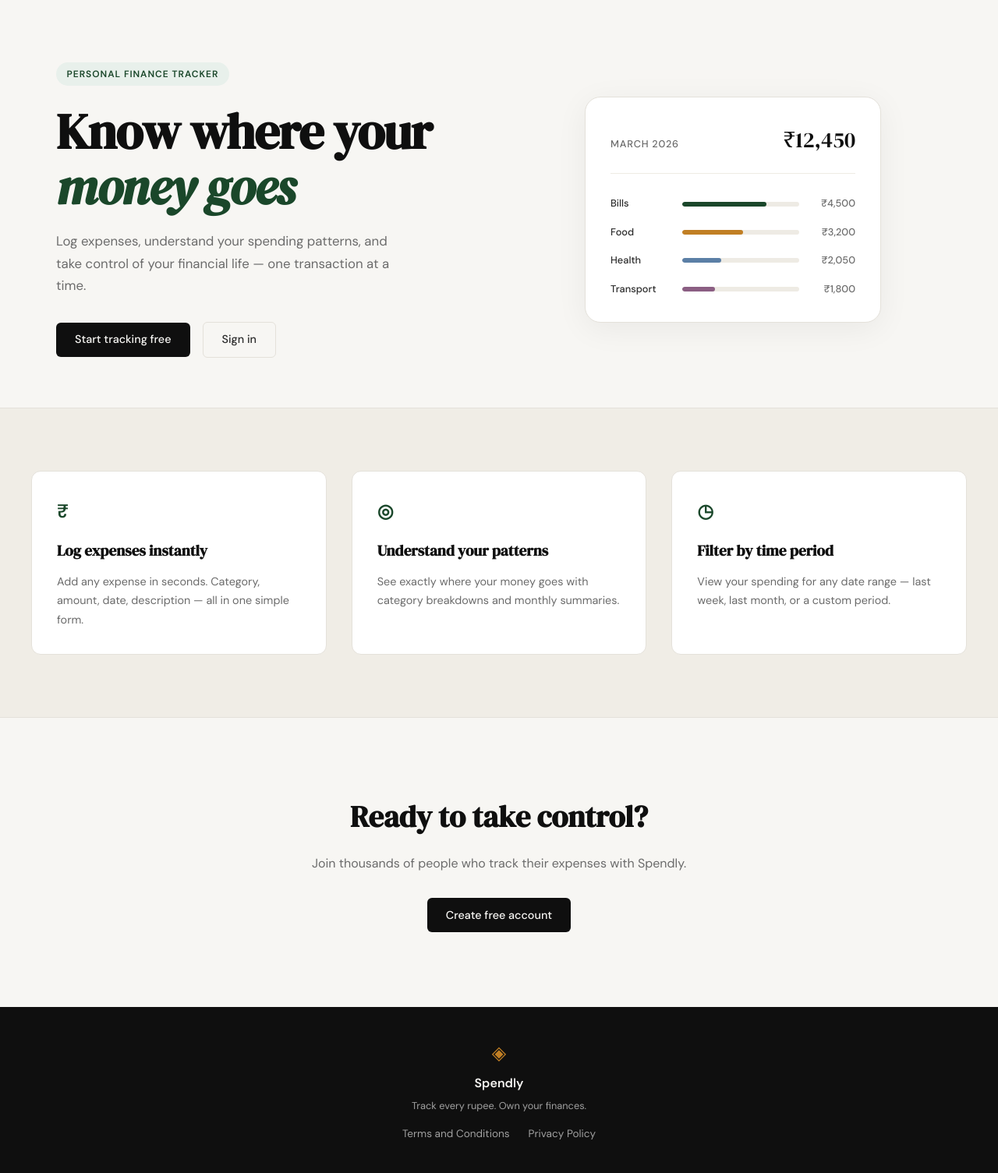
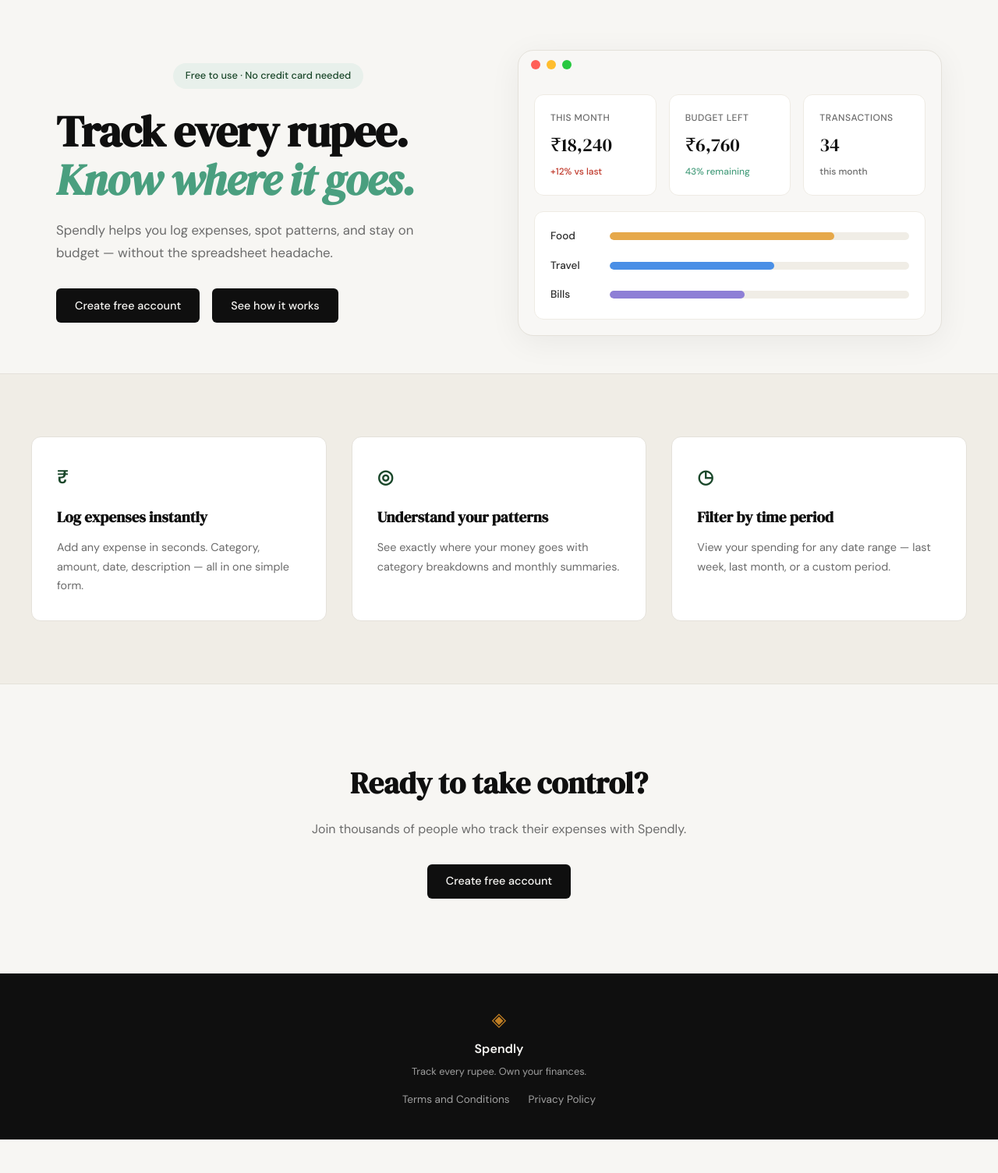
Before and after one commit to Harshdip05/built-spendly-using-claude-agenticoding-, a Flask app: page / in a window 1280 px wide. Shown: the part 61-1566 px from the top of the page at 78% size. After the commit the page ends 1523 px from the top, so only its background shows below. Run offline with Flask 3, Linux system fonts and the light colour scheme.

Commit message:
landing: redesign hero section to match mockup

```diff
--- a/static/css/style.css
+++ b/static/css/style.css
@@ -124,31 +124,34 @@ a { color: inherit; text-decoration: none; }
 /* ------------------------------------------------------------------ */
 
 .hero {
-    padding: 5rem 2rem 4rem;
+    padding: 4rem 2rem 3rem;
     display: grid;
     grid-template-columns: 1fr 1fr;
-    gap: 4rem;
+    gap: 3rem;
     align-items: center;
     max-width: var(--max-width);
     margin: 0 auto;
+}
+
+.hero-badge-wrapper {
+    display: flex;
+    justify-content: center;
+    margin-bottom: 1.5rem;
 }
 
 .hero-badge {
     display: inline-block;
     background: var(--accent-light);
     color: var(--accent);
-    font-size: 0.75rem;
-    font-weight: 600;
-    letter-spacing: 0.08em;
-    text-transform: uppercase;
-    padding: 0.35rem 0.85rem;
+    font-size: 0.8rem;
+    font-weight: 500;
+    padding: 0.4rem 1rem;
     border-radius: 999px;
-    margin-bottom: 1.5rem;
 }
 
 .hero-title {
     font-family: var(--font-display);
-    font-size: clamp(2.5rem, 5vw, 4rem);
+    font-size: clamp(2.5rem, 5vw, 3.5rem);
     line-height: 1.1;
     letter-spacing: -0.02em;
     color: var(--ink);
@@ -157,7 +160,7 @@ a { color: inherit; text-decoration: none; }
 
 .hero-title em {
     font-style: italic;
-    color: var(--accent);
+    color: #4a9f7f;
 }
 
 .hero-subtitle {
@@ -174,8 +177,25 @@ a { color: inherit; text-decoration: none; }
     align-items: center;
 }
 
+.btn-secondary {
+    display: inline-block;
+    background: var(--ink);
+    color: var(--paper);
+    padding: 0.65rem 1.5rem;
+    border-radius: var(--radius-sm);
+    font-family: var(--font-body);
+    font-size: 0.9rem;
+    font-weight: 500;
+    cursor: pointer;
+    border: none;
+    transition: background 0.2s;
+    text-decoration: none;
+}
+
+.btn-secondary:hover { background: #333; }
+
 /* ------------------------------------------------------------------ */
-/* Mock card (hero visual)                                             */
+/* Dashboard preview (hero visual)                                     */
 /* ------------------------------------------------------------------ */
 
 .hero-visual {
@@ -183,78 +203,119 @@ a { color: inherit; text-decoration: none; }
     justify-content: center;
 }
 
-.mock-card {
-    background: var(--paper-card);
+.app-window {
+    background: #f8f7f5;
     border: 1px solid var(--border);
     border-radius: var(--radius-lg);
-    padding: 2rem;
     width: 100%;
-    max-width: 380px;
+    max-width: 680px;
     box-shadow: 0 8px 40px rgba(0,0,0,0.06);
+    overflow: hidden;
 }
 
-.mock-card-header {
-    display: flex;
-    justify-content: space-between;
-    align-items: baseline;
-    margin-bottom: 1.75rem;
-    padding-bottom: 1.25rem;
-    border-bottom: 1px solid var(--border-soft);
+.window-header {
+    padding: 0.75rem 1rem;
+    background: transparent;
 }
 
-.mock-label {
-    font-size: 0.8rem;
+.window-controls {
+    display: flex;
+    gap: 0.5rem;
+}
+
+.window-control {
+    width: 12px;
+    height: 12px;
+    border-radius: 50%;
+}
+
+.window-control.red { background: #ff5f57; }
+.window-control.yellow { background: #ffbd2e; }
+.window-control.green { background: #28c840; }
+
+.window-content {
+    padding: 1.25rem;
+}
+
+.dashboard-cards {
+    display: grid;
+    grid-template-columns: repeat(3, 1fr);
+    gap: 1rem;
+    margin-bottom: 1.25rem;
+}
+
+.dash-card {
+    background: var(--paper-card);
+    border: 1px solid var(--border-soft);
+    border-radius: var(--radius-md);
+    padding: 1.25rem;
+    display: flex;
+    flex-direction: column;
+    gap: 0.35rem;
+}
+
+.dash-label {
+    font-size: 0.75rem;
     font-weight: 500;
     color: var(--ink-muted);
     text-transform: uppercase;
-    letter-spacing: 0.06em;
+    letter-spacing: 0.04em;
 }
 
-.mock-total {
+.dash-value {
     font-family: var(--font-display);
-    font-size: 1.75rem;
+    font-size: 1.5rem;
     color: var(--ink);
 }
 
-.mock-bars { display: flex; flex-direction: column; gap: 1rem; }
-
-.mock-bar-row {
-    display: grid;
-    grid-template-columns: 80px 1fr 60px;
-    align-items: center;
-    gap: 0.75rem;
+.dash-change {
+    font-size: 0.75rem;
+    font-weight: 500;
 }
 
-.mock-cat {
-    font-size: 0.8rem;
+.dash-change.positive { color: #c0392b; }
+.dash-change.negative { color: #4a9f7f; }
+.dash-change.neutral { color: var(--ink-muted); }
+
+.dashboard-bars {
+    background: var(--paper-card);
+    border: 1px solid var(--border-soft);
+    border-radius: var(--radius-md);
+    padding: 1.25rem;
+    display: flex;
+    flex-direction: column;
+    gap: 1rem;
+}
+
+.dash-bar-row {
+    display: grid;
+    grid-template-columns: 60px 1fr;
+    align-items: center;
+    gap: 1rem;
+}
+
+.dash-bar-label {
+    font-size: 0.85rem;
     font-weight: 500;
     color: var(--ink-soft);
 }
 
-.mock-bar-track {
-    height: 6px;
-    background: var(--border-soft);
+.dash-bar-track {
+    height: 10px;
+    background: #f0ede6;
     border-radius: 999px;
     overflow: hidden;
 }
 
-.mock-bar {
+.dash-bar-fill {
     height: 100%;
-    background: var(--accent);
+    background: #e6a84a;
     border-radius: 999px;
     transition: width 0.6s ease;
 }
 
-.mock-bar-2 { background: var(--accent-2); }
-.mock-bar-3 { background: #5b7fa6; }
-.mock-bar-4 { background: #8b5e83; }
-
-.mock-amt {
-    font-size: 0.8rem;
-    font-weight: 500;
-    color: var(--ink-muted);
-    text-align: right;
-}
+.dash-bar-2 { background: #4a8fe6; }
+.dash-bar-3 { background: #8e7fd6; }
 
 /* ------------------------------------------------------------------ */
 /* Buttons                                                             */
--- a/templates/landing.html
+++ b/templates/landing.html
@@ -6,55 +6,68 @@
 
 <section class="hero">
     <div class="hero-inner">
-        <div class="hero-badge">Personal Finance Tracker</div>
+        <div class="hero-badge-wrapper">
+            <span class="hero-badge">Free to use · No credit card needed</span>
+        </div>
         <h1 class="hero-title">
-            Know where your<br>
-            <em>money goes</em>
+            Track every rupee.<br>
+            <em>Know where it goes.</em>
         </h1>
         <p class="hero-subtitle">
-            Log expenses, understand your spending patterns,
-            and take control of your financial life —
-            one transaction at a time.
+            Spendly helps you log expenses, spot patterns, and stay
+            on budget — without the spreadsheet headache.
         </p>
         <div class="hero-actions">
-            <a href="{{ url_for('register') }}" class="btn-primary">Start tracking free</a>
-            <a href="{{ url_for('login') }}" class="btn-ghost">Sign in</a>
+            <a href="{{ url_for('register') }}" class="btn-primary">Create free account</a>
+            <a href="#how-it-works" class="btn-secondary">See how it works</a>
         </div>
     </div>
     <div class="hero-visual">
-        <div class="mock-card">
-            <div class="mock-card-header">
-                <span class="mock-label">March 2026</span>
-                <span class="mock-total">₹12,450</span>
+        <div class="app-window">
+            <div class="window-header">
+                <div class="window-controls">
+                    <span class="window-control red"></span>
+                    <span class="window-control yellow"></span>
+                    <span class="window-control green"></span>
+                </div>
             </div>
-            <div class="mock-bars">
-                <div class="mock-bar-row">
-                    <span class="mock-cat">Bills</span>
-                    <div class="mock-bar-track">
-                        <div class="mock-bar" style="width: 72%"></div>
+            <div class="window-content">
+                <div class="dashboard-cards">
+                    <div class="dash-card">
+                        <span class="dash-label">This month</span>
+                        <span class="dash-value">₹18,240</span>
+                        <span class="dash-change positive">+12% vs last</span>
                     </div>
-                    <span class="mock-amt">₹4,500</span>
+                    <div class="dash-card">
+                        <span class="dash-label">Budget left</span>
+                        <span class="dash-value">₹6,760</span>
+                        <span class="dash-change negative">43% remaining</span>
+                    </div>
+                    <div class="dash-card">
+                        <span class="dash-label">Transactions</span>
+                        <span class="dash-value">34</span>
+                        <span class="dash-change neutral">this month</span>
+                    </div>
                 </div>
-                <div class="mock-bar-row">
-                    <span class="mock-cat">Food</span>
-                    <div class="mock-bar-track">
-                        <div class="mock-bar mock-bar-2" style="width: 52%"></div>
+                <div class="dashboard-bars">
+                    <div class="dash-bar-row">
+                        <span class="dash-bar-label">Food</span>
+                        <div class="dash-bar-track">
+                            <div class="dash-bar-fill" style="width: 75%"></div>
+                        </div>
                     </div>
-                    <span class="mock-amt">₹3,200</span>
-                </div>
-                <div class="mock-bar-row">
-                    <span class="mock-cat">Health</span>
-                    <div class="mock-bar-track">
-                        <div class="mock-bar mock-bar-3" style="width: 33%"></div>
+                    <div class="dash-bar-row">
+                        <span class="dash-bar-label">Travel</span>
+                        <div class="dash-bar-track">
+                            <div class="dash-bar-fill dash-bar-2" style="width: 55%"></div>
+                        </div>
                     </div>
-                    <span class="mock-amt">₹2,050</span>
-                </div>
-                <div class="mock-bar-row">
-                    <span class="mock-cat">Transport</span>
-                    <div class="mock-bar-track">
-                        <div class="mock-bar mock-bar-4" style="width: 28%"></div>
+                    <div class="dash-bar-row">
+                        <span class="dash-bar-label">Bills</span>
+                        <div class="dash-bar-track">
+                            <div class="dash-bar-fill dash-bar-3" style="width: 45%"></div>
+                        </div>
                     </div>
-                    <span class="mock-amt">₹1,800</span>
                 </div>
             </div>
         </div>
@@ -89,4 +102,63 @@
     </div>
 </section>
 
+<!-- Video Modal -->
+<div id="video-modal" class="modal-overlay">
+    <div class="modal-container">
+        <button class="modal-close" aria-label="Close">&times;</button>
+        <div class="modal-video-wrapper">
+            <iframe id="modal-video" src="" frameborder="0" allow="accelerometer; autoplay; clipboard-write; encrypted-media; gyroscope; picture-in-picture" allowfullscreen></iframe>
+        </div>
+    </div>
+</div>
+
 {% endblock %}
+
+{% block scripts %}
+<script>
+(function() {
+    const modal = document.getElementById('video-modal');
+    const videoIframe = document.getElementById('modal-video');
+    const closeBtn = modal.querySelector('.modal-close');
+    const triggerBtn = document.querySelector('.btn-secondary');
+
+    // YouTube video ID (placeholder - replace with your own)
+    const videoId = 'dQw4w9WgXcQ';
+
+    function openModal() {
+        modal.classList.add('active');
+        videoIframe.src = 'https://www.youtube.com/embed/' + videoId + '?autoplay=1&rel=0';
+        document.body.style.overflow = 'hidden';
+    }
+
+    function closeModal() {
+        modal.classList.remove('active');
+        videoIframe.src = '';
+        document.body.style.overflow = '';
+    }
+
+    if (triggerBtn) {
+        triggerBtn.addEventListener('click', function(e) {
+            e.preventDefault();
+            openModal();
+        });
+    }
+
+    if (closeBtn) {
+        closeBtn.addEventListener('click', closeModal);
+    }
+
+    modal.addEventListener('click', function(e) {
+        if (e.target === modal) {
+            closeModal();
+        }
+    });
+
+    document.addEventListener('keydown', function(e) {
+        if (e.key === 'Escape' && modal.classList.contains('active')) {
+            closeModal();
+        }
+    });
+})();
+</script>
+{% endblock %}
```
Also changed, not shown: other parts of static/css/style.css (+66 -0 lines), Screenshot 2026-03-25 at 12.36.20 AM.png (added).
